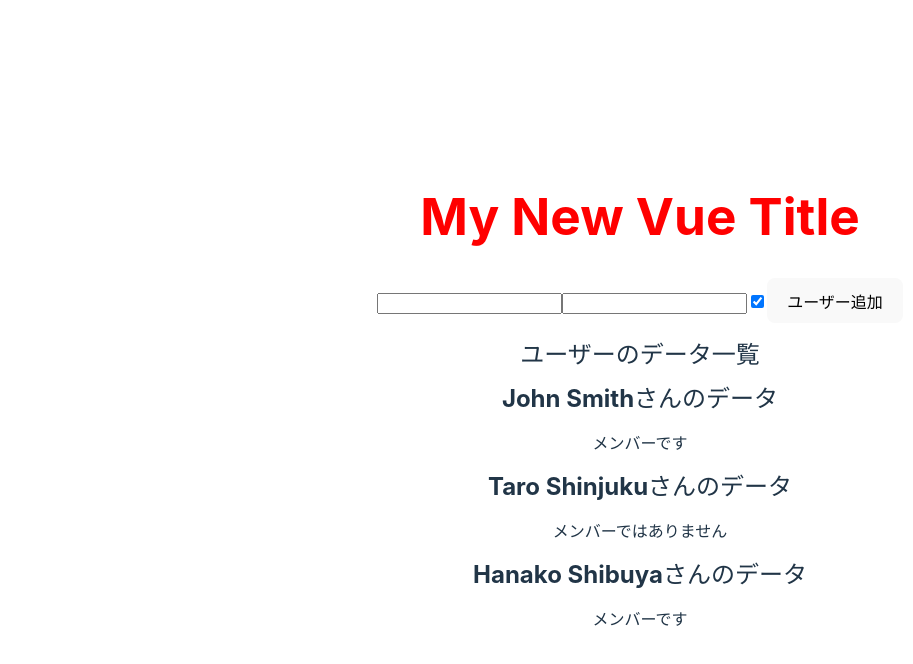
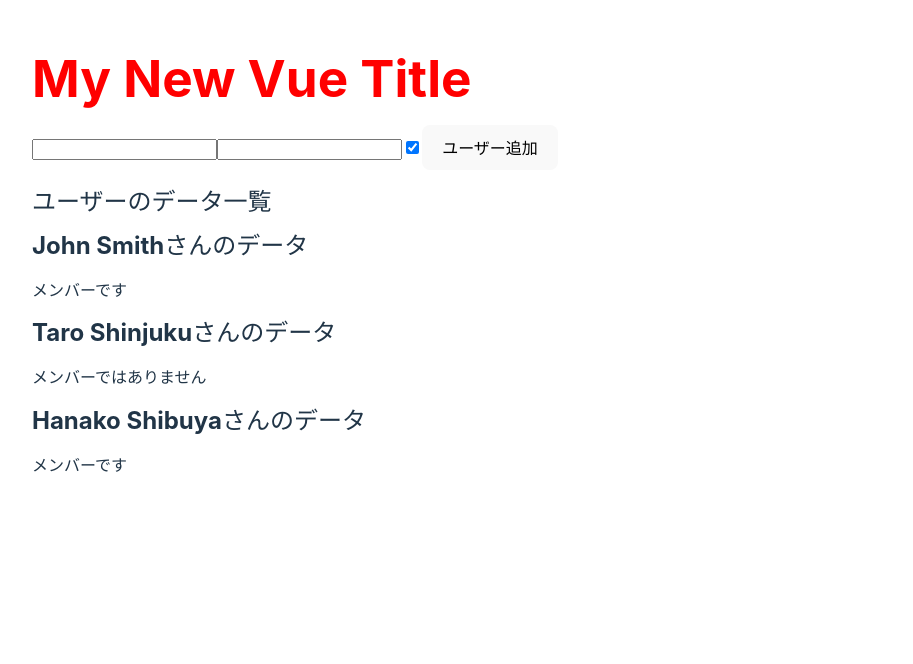
Before and after one commit to masaharu-kato/todo-app, a Vue app: page / in a window 1280 px wide. Shown: the top 664 px of the page, without its empty margins (0-913 px from the left). Built offline with nearby package versions, Linux system fonts and the light colour scheme.

Commit message:
adjust styles

```diff
--- a/src/style.css
+++ b/src/style.css
@@ -20,6 +20,7 @@ a {
   color: #646cff;
   text-decoration: inherit;
 }
+
 a:hover {
   color: #535bf2;
 }
@@ -27,14 +28,14 @@ a:hover {
 body {
   margin: 0;
   display: flex;
-  place-items: center;
+  /* place-items: center; */
   min-width: 320px;
   min-height: 100vh;
 }
 
 h1 {
   font-size: 3.2em;
-  line-height: 1.1;
+  /* line-height: 1.1; */
 }
 
 button {
@@ -48,9 +49,11 @@ button {
   cursor: pointer;
   transition: border-color 0.25s;
 }
+
 button:hover {
   border-color: #646cff;
 }
+
 button:focus,
 button:focus-visible {
   outline: 4px auto -webkit-focus-ring-color;
@@ -62,9 +65,9 @@ button:focus-visible {
 
 #app {
   max-width: 1280px;
-  margin: 0 auto;
+  /* margin: 0 auto; */
   padding: 2rem;
-  text-align: center;
+  /* text-align: center; */
 }
 
 @media (prefers-color-scheme: light) {
@@ -72,9 +75,11 @@ button:focus-visible {
     color: #213547;
     background-color: #ffffff;
   }
+
   a:hover {
     color: #747bff;
   }
+
   button {
     background-color: #f9f9f9;
   }
```
